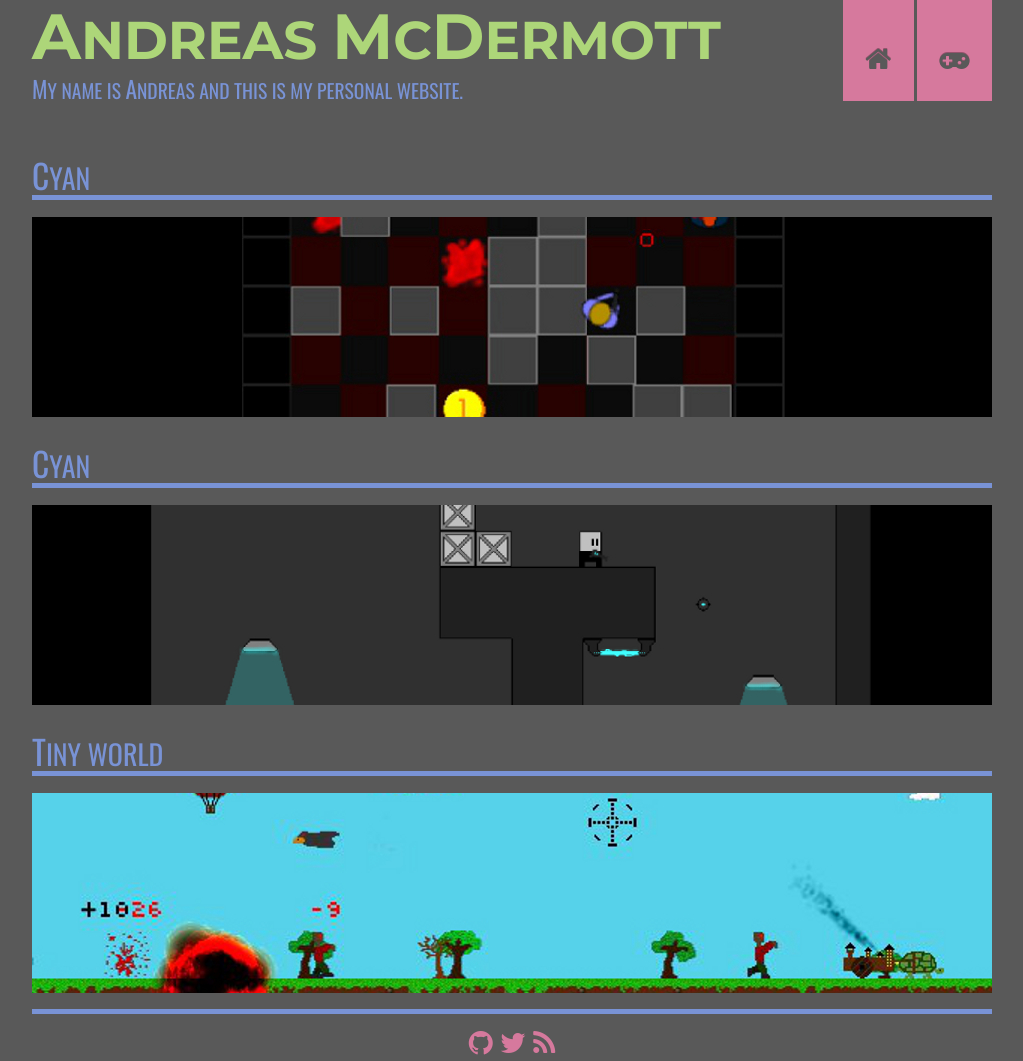
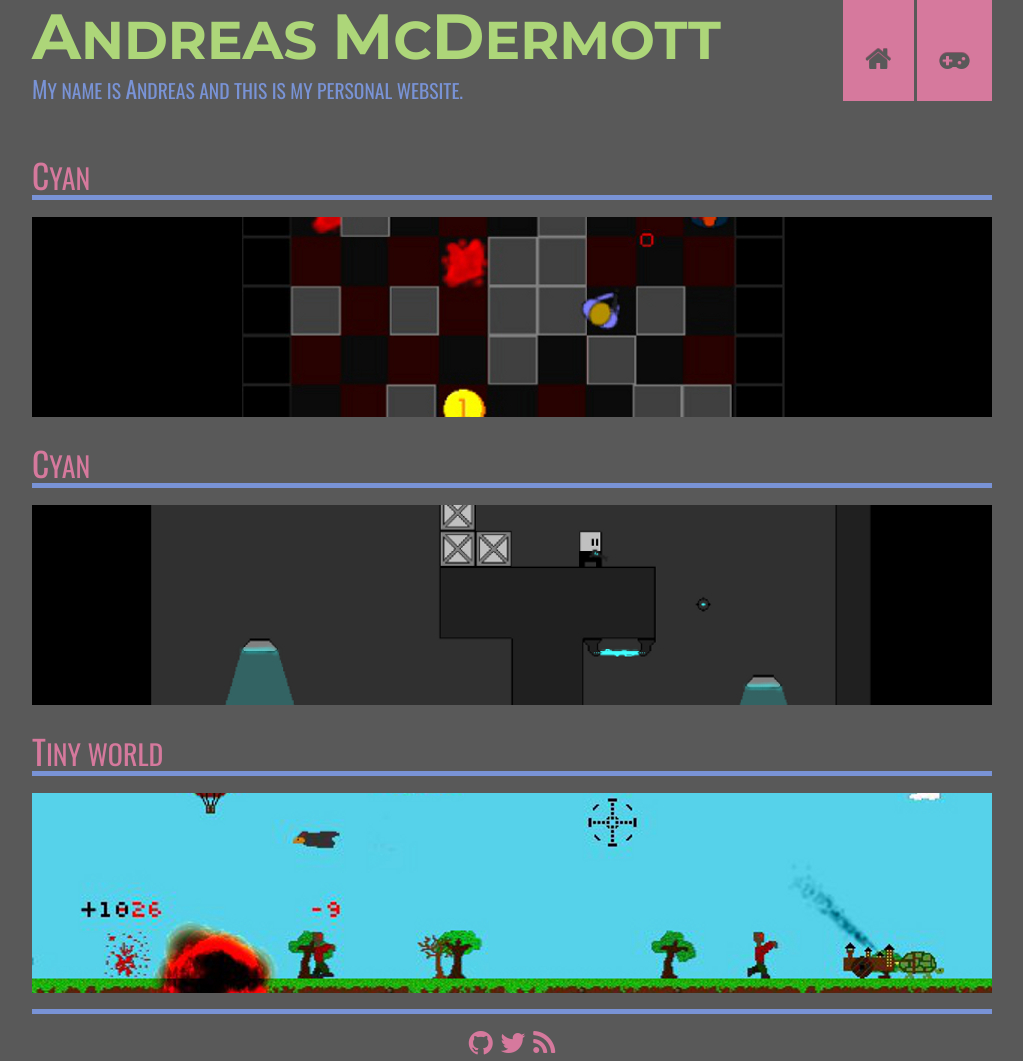
Before and after one commit to andreasmcdermott/andreasmcdermott.github.io, a Jekyll site: the page built from games/index.html, in a window 1280 px wide. Shown: the whole page, without its empty margins (128-1151 px from the left). Built offline with Jekyll 4.4.1, drawn with Linux system fonts in a browser that asks for light colours; nearby versions of some CDN libraries.

Commit message:
Game index

```diff
--- a/games/cyan.html
+++ b/games/cyan.html
@@ -1,3 +1,7 @@
+---
+layout: default
+title: Cyan
+---
 <div class="game-container">
   <h2>Cyan</h2>
 </div>
--- a/games/index.html
+++ b/games/index.html
@@ -4,19 +4,19 @@ title: Games
 ---
 <div class="row">
   <div class="span12">
-    <a href="http://www.andreasmcdermott.com/games/redalert.html"><h2 class="space-top">Cyan</h2></a>
+    <h2 class="space-top"><a href="http://www.andreasmcdermott.com/games/redalert.html">Cyan</a></h2>
     <a href="http://www.andreasmcdermott.com/games/redalert.html"><img src="http://www.andreasmcdermott.com/assets/redalert-banner.jpg" alt="Red Alert" /></a>
   </div>
 </div>
 <div class="row">
   <div class="span12">
-    <a href="http://www.andreasmcdermott.com/games/cyan.html"><h2 class="space-top">Cyan</h2></a>
+    <h2 class="space-top"><a href="http://www.andreasmcdermott.com/games/cyan.html">Cyan</a></h2>
     <a href="http://www.andreasmcdermott.com/games/cyan.html"><img src="http://www.andreasmcdermott.com/assets/cyan-banner.jpg" alt="Cyan" /></a>
   </div>
 </div>
 <div class="row">
   <div class="span12">
-    <a href="http://www.andreasmcdermott.com/games/tinyworld.html"><h2 class="space-top">Tiny World</h2></a>
+    <h2 class="space-top"><a href="http://www.andreasmcdermott.com/games/tinyworld.html">Tiny World</a></h2>
     <a href="http://www.andreasmcdermott.com/games/tinyworld.html"><img src="http://www.andreasmcdermott.com/assets/tinyworld-banner.jpg" alt="Tiny World" /></a>
   </div>
 </div>
--- a/games/redalert.html
+++ b/games/redalert.html
@@ -1,3 +1,7 @@
+---
+layout: default
+title: Red Alert
+---
 <div class="game-container">
   <h2>Red Alert</h2>
 </div>
--- a/games/tinyworld.html
+++ b/games/tinyworld.html
@@ -1,3 +1,7 @@
+---
+layout: default
+title: Tiny World
+---
 <div class="game-container">
   <h2>Tiny World</h2>
 </div>
```
